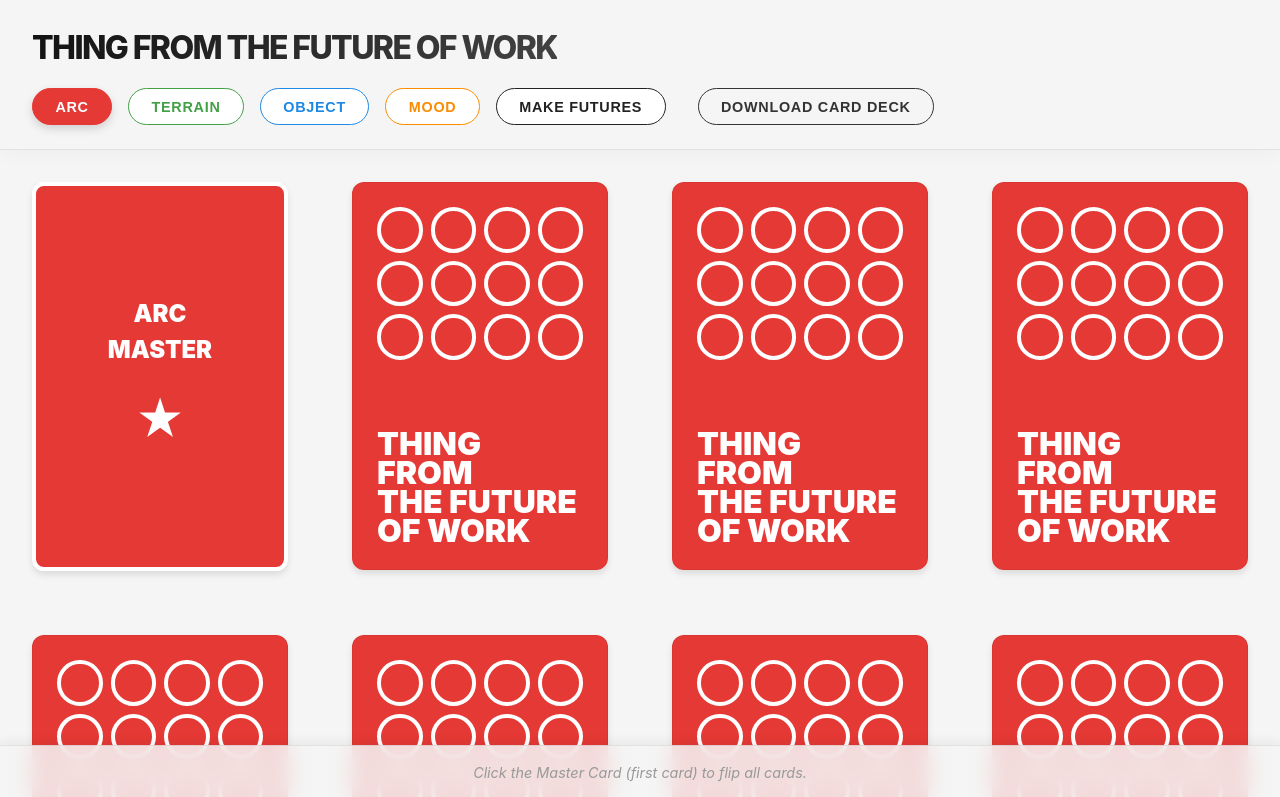
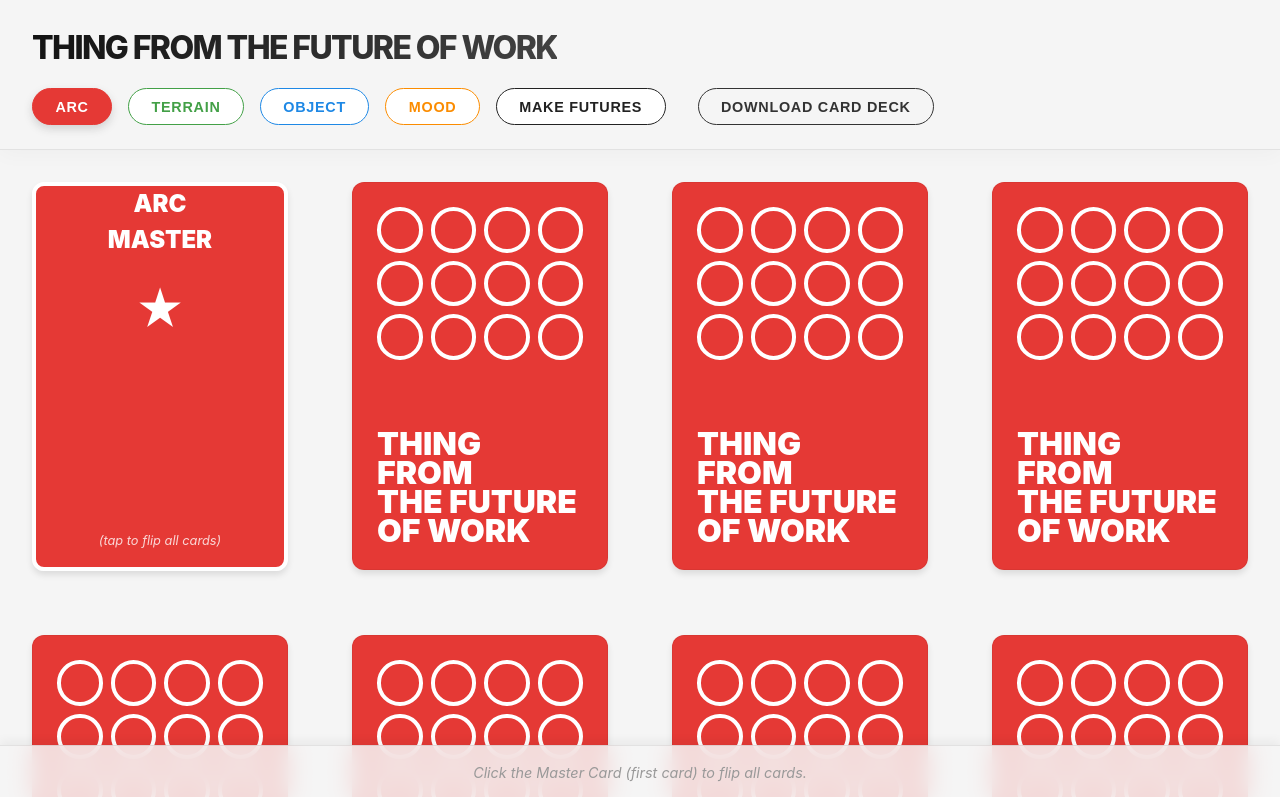
Before and after one commit to MahanMehrvarz/thing-from-the-future-of-work, a React (Vite) app: page / in a window 1280 px wide. Shown: the top 797 px of the page. Built offline with nearby package versions, Linux system fonts and the light colour scheme.

Commit message:
Add tap instruction to Master Card

```diff
--- a/src/components/Card.jsx
+++ b/src/components/Card.jsx
@@ -118,6 +118,9 @@ const Card = ({ category, content, color, flipTrigger, initialFlipped = true, on
                         <div style={{ marginTop: '1rem', color: 'white', fontSize: '3rem' }}>
                             ★
                         </div>
+                        <div style={{ marginTop: 'auto', marginBottom: '1rem', color: 'rgba(255,255,255,0.8)', fontSize: '0.8rem', fontStyle: 'italic', textTransform: 'none' }}>
+                            (tap to flip all cards)
+                        </div>
                     </div>
                 </div>
             </div>
```
